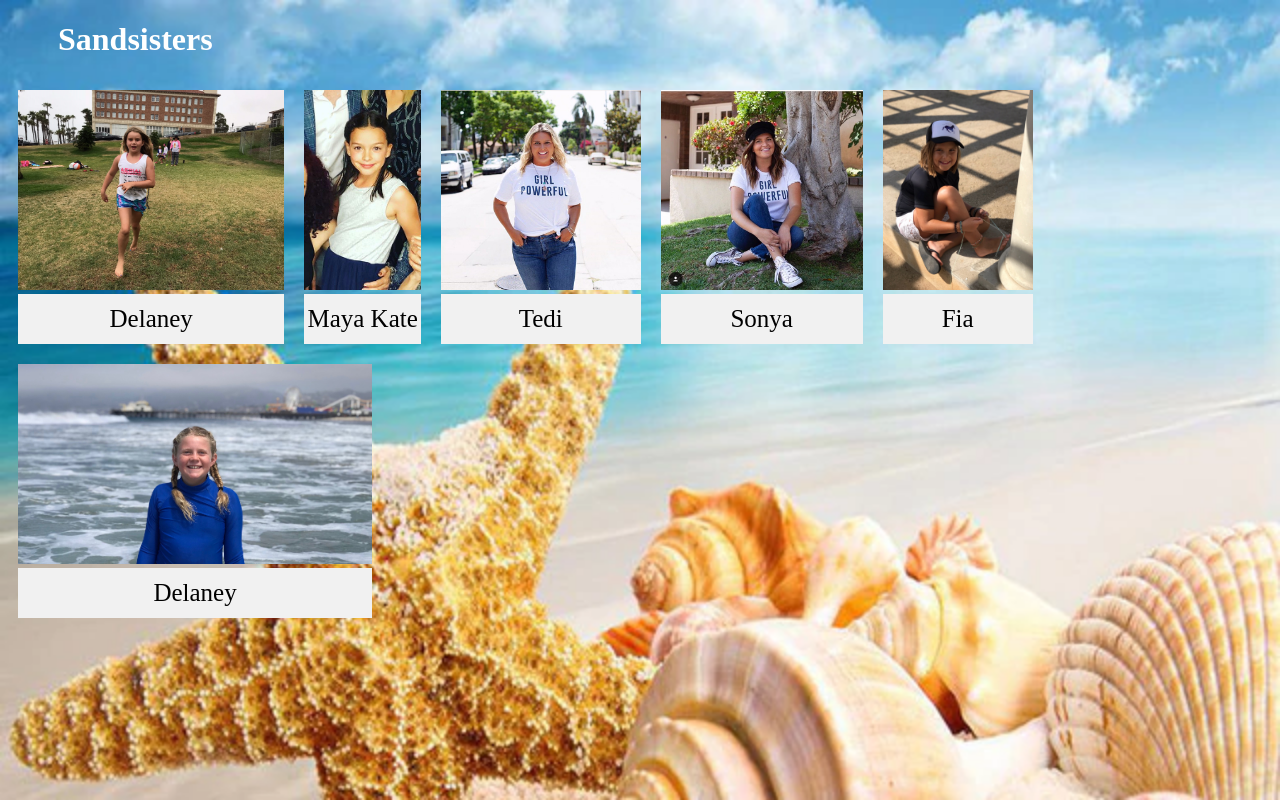
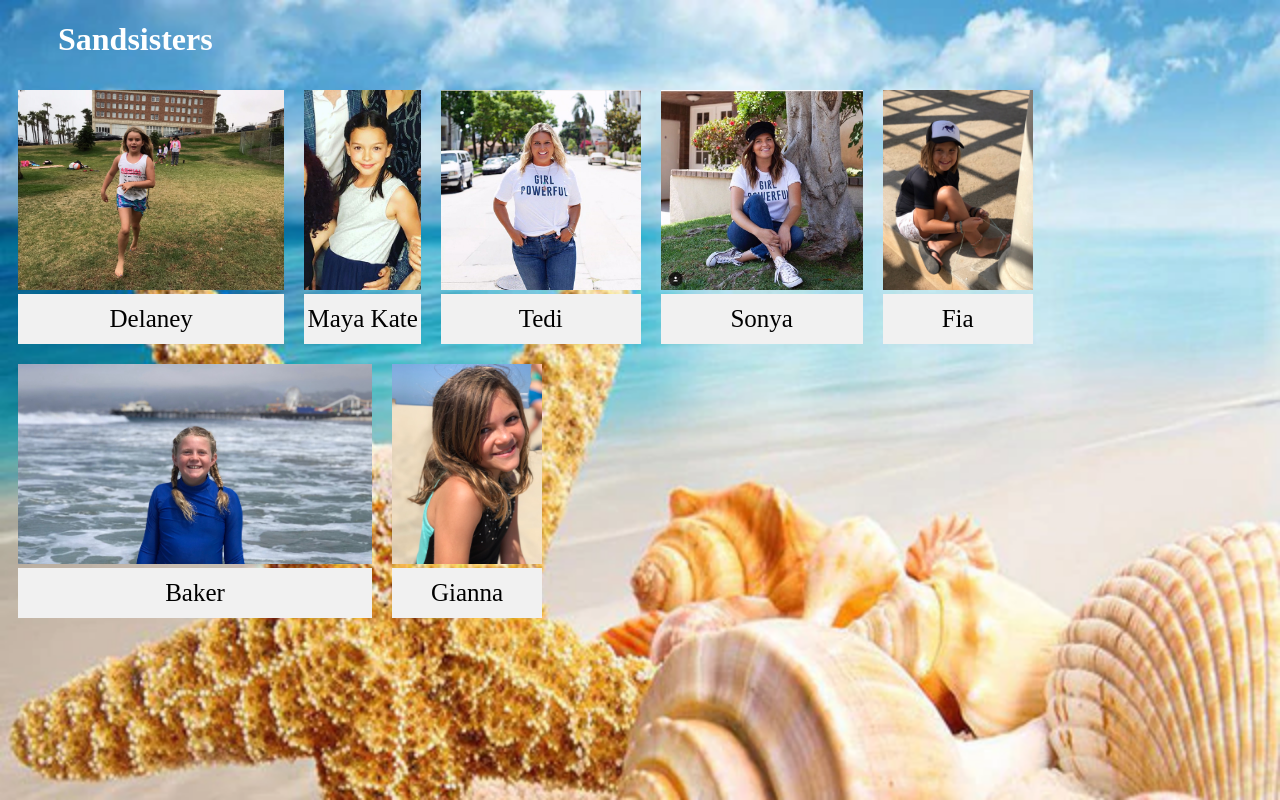
Before and after one commit to desmondrawls/sandsisters, a plain HTML site: page index.html in a window 1280 px wide. Drawn offline with Linux system fonts and the light colour scheme.

Commit message:
Add gianna

```diff
--- a/index.html
+++ b/index.html
@@ -43,7 +43,8 @@ img {
   <div><a href="https://www.youtube.com/watch?v=f77SKdyn-1Y"><img src="images/tedi.jpg"></a><div class="name">Tedi</div></div>
   <div><a href="https://www.youtube.com/watch?v=f77SKdyn-1Y"><img src="images/sonya.jpg"></a><div class="name">Sonya</div></div>
   <div><a href="https://www.youtube.com/watch?v=f77SKdyn-1Y"><img src="images/fia.jpg"></a><div class="name">Fia</div></div>
-  <div><a href="https://www.youtube.com/watch?v=f77SKdyn-1Y"><img src="images/baker.jpg"></a><div class="name">Delaney</div></div>
+  <div><a href="https://www.youtube.com/watch?v=f77SKdyn-1Y"><img src="images/baker.jpg"></a><div class="name">Baker</div></div>
+  <div><a href="https://www.youtube.com/watch?v=f77SKdyn-1Y"><img src="images/gianna.jpg"></a><div class="name">Gianna</div></div>
 </div>
 
 </body>
```
Also changed, not shown: images/gianna.jpg (added).
